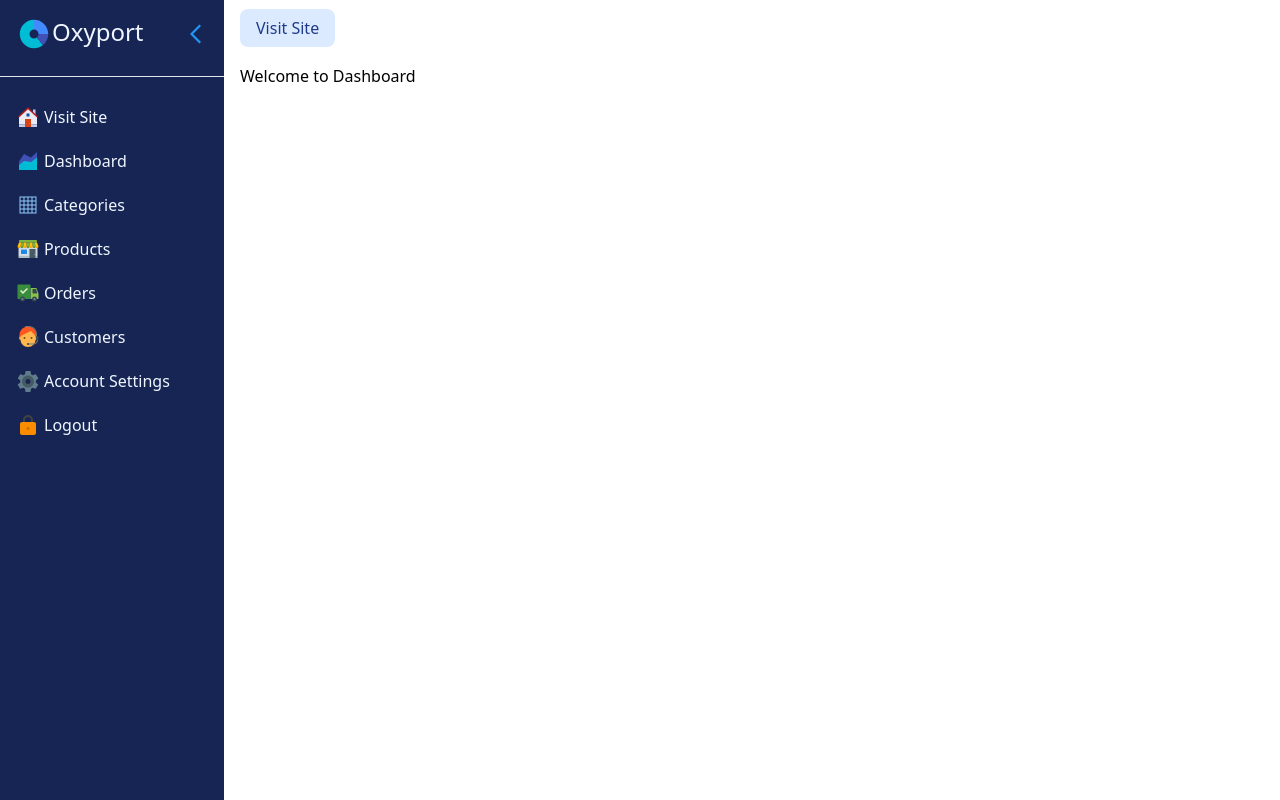
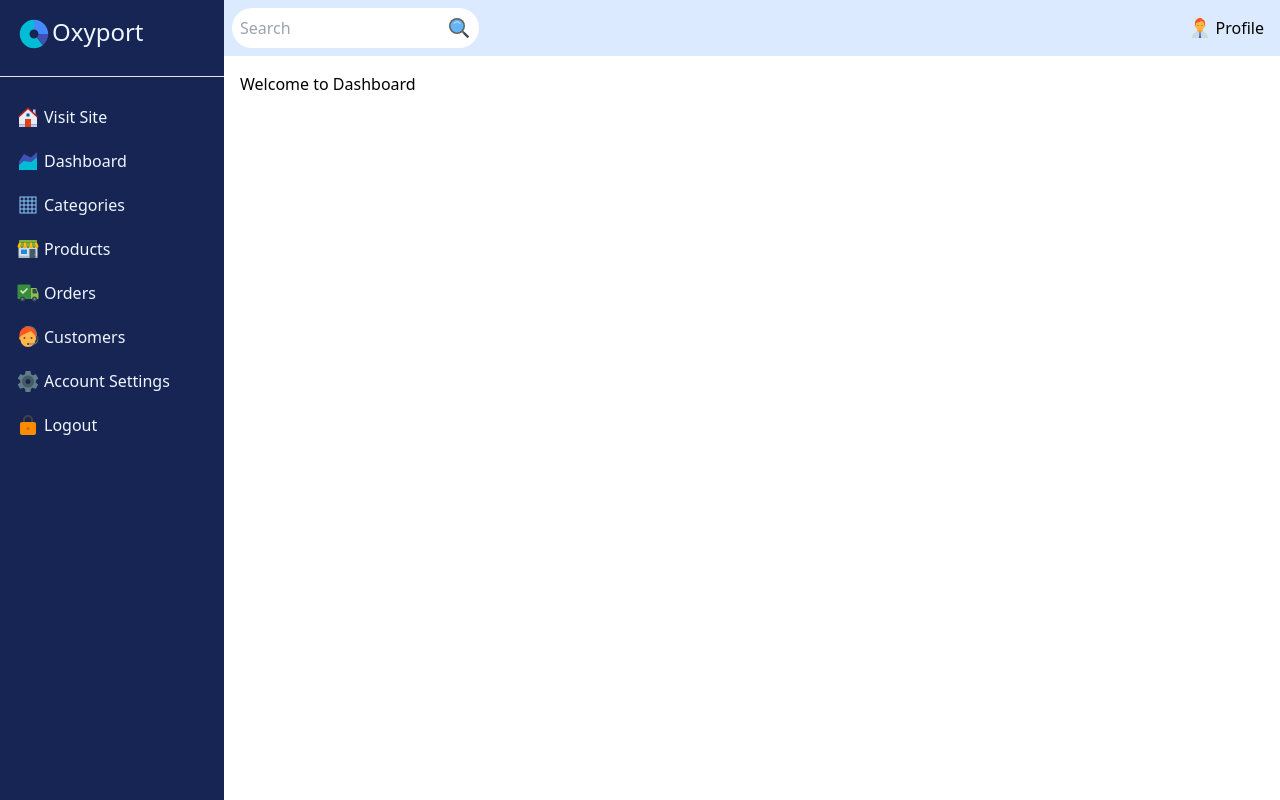
Before and after one commit to DevAbdulAlim/oxyport-next, a Next.js app: page /dashboard in a window 1280 px wide. Built offline with nearby package versions, Linux system fonts and the light colour scheme.

Commit message:
updated dashboard navbar

```diff
--- a/app/dashboard/categories/page.tsx
+++ b/app/dashboard/categories/page.tsx
@@ -0,0 +1,3 @@
+export default function page() {
+  return <div>Category List</div>;
+}
--- /dev/null
+++ b/app/dashboard/components/Navbar.tsx
@@ -0,0 +1,47 @@
+"use client";
+import { useState } from "react";
+import { SideNav } from "./SideNav";
+import Link from "next/link";
+import { FcDoughnutChart, FcSearch, FcManager, FcMenu } from "react-icons/fc";
+
+export default function Navbar() {
+  const [isOpen, setIsOpen] = useState(false);
+
+  const toggleOpen = () => {
+    setIsOpen(!isOpen);
+  };
+
+  return (
+    <>
+      <SideNav isOpen={isOpen} toggleOpen={toggleOpen} />
+
+      <nav className="md:ms-56 bg-blue-100 px-2 flex py-2 justify-between">
+        <button className="md:hidden m-2 text-2xl" onClick={toggleOpen}>
+          <FcMenu />
+        </button>
+
+        <form action="" className="relative flex">
+          <input
+            className="h-full focus:text-blue-950  rounded-full p-2 focus:outline-none focus:ring focus:ring-blue-800"
+            type="text"
+            name="search"
+            placeholder="Search"
+          />
+          <button
+            className="absolute  right-2 text-black top-2 text-2xl"
+            type="submit"
+          >
+            <FcSearch />
+          </button>
+        </form>
+
+        <button className=" m-2 flex">
+          <span className="text-2xl mr-1">
+            <FcManager />
+          </span>
+          Profile
+        </button>
+      </nav>
+    </>
+  );
+}
--- a/app/dashboard/components/SideNav.tsx
+++ b/app/dashboard/components/SideNav.tsx
@@ -14,15 +14,18 @@ import {
   FcLock,
 } from "react-icons/fc";
 
-export default function SideNav() {
-  const [isOpen, setIsOpen] = useState(true);
+type SideNavProps = {
+  isOpen: boolean;
+  toggleOpen: () => void;
+};
 
-  const toggleOpen = () => {
-    setIsOpen(!isOpen);
-  };
-
+export function SideNav({ isOpen, toggleOpen }: SideNavProps) {
   return (
-    <div className="fixed left-0 top-0 h-full w-56 bg-blue-950 text-blue-50">
+    <div
+      className={`fixed left-0 top-0 h-full w-56 bg-blue-950 text-blue-50 ${
+        isOpen ? "shadow-2xl" : "-translate-x-full"
+      } transition-all duration-300 ease-in-out md:-translate-x-0 z-30 md:shadow-none `}
+    >
       <div className="flex p-4 justify-between mb-2">
         <Link href="/dashboard" className="flex text-2xl">
           <span className="text-4xl">
@@ -30,7 +33,11 @@ export default function SideNav() {
           </span>
           Oxyport
         </Link>
-        <button className="text-2xl" type="button" onClick={toggleOpen}>
+        <button
+          className="text-2xl md:hidden"
+          type="button"
+          onClick={toggleOpen}
+        >
           <FcPrevious />
         </button>
       </div>
@@ -39,7 +46,7 @@ export default function SideNav() {
 
       <ul className="p-2">
         <li className="mb-1">
-          <Link className="hover:bg-blue-900 p-2 rounded flex w-full" href="#">
+          <Link className="hover:bg-blue-900 p-2 rounded flex w-full" href="/">
             <span className="text-2xl mr-1">
               <FcHome />
             </span>
@@ -47,7 +54,7 @@ export default function SideNav() {
           </Link>
         </li>
         <li className="mb-1">
-          <Link className="hover:bg-blue-900 p-2 rounded flex w-full" href="#">
+          <Link className="hover:bg-blue-900 p-2 rounded flex w-full" href="">
             <span className="text-2xl mr-1">
               <FcAreaChart />
             </span>
@@ -55,7 +62,10 @@ export default function SideNav() {
           </Link>
         </li>
         <li className="mb-1 hover:bg-blue-900">
-          <Link className="hover:bg-blue-900 p-2 rounded flex w-full" href="#">
+          <Link
+            className="hover:bg-blue-900 p-2 rounded flex w-full"
+            href="categories"
+          >
             <span className="text-2xl mr-1">
               <FcGrid />
             </span>
@@ -63,7 +73,10 @@ export default function SideNav() {
           </Link>
         </li>
         <li className="mb-1 hover:bg-blue-900">
-          <Link className="hover:bg-blue-900 p-2 rounded flex w-full" href="#">
+          <Link
+            className="hover:bg-blue-900 p-2 rounded flex w-full"
+            href="/dashboard/products"
+          >
             <span className="text-2xl mr-1">
               <FcShop />
             </span>
@@ -72,7 +85,7 @@ export default function SideNav() {
         </li>
 
         <li className="mb-1 hover:bg-blue-900">
-          <Link className="hover:bg-blue-900 p-2 rounded flex w-full" href="#">
+          <Link className="hover:bg-blue-900 p-2 rounded flex w-full" href="">
             <span className="text-2xl mr-1">
               <FcShipped />
             </span>
@@ -80,7 +93,7 @@ export default function SideNav() {
           </Link>
         </li>
         <li className="mb-1 hover:bg-blue-900">
-          <Link className="hover:bg-blue-900 p-2 rounded flex w-full" href="#">
+          <Link className="hover:bg-blue-900 p-2 rounded flex w-full" href="">
             <span className="text-2xl mr-1">
               <FcAssistant />
             </span>
--- a/app/dashboard/layout.tsx
+++ b/app/dashboard/layout.tsx
@@ -1,7 +1,7 @@
 import type { Metadata } from "next";
 import Link from "next/link";
 import "../globals.css";
-import SideNav from "./components/SideNav";
+import Navbar from "./components/Navbar";
 
 export const metadata: Metadata = {
   title: "Dashboard",
@@ -17,9 +17,9 @@ export default function RootLayout({
     <html lang="en">
       <body>
         <header>
-          <SideNav />
+          <Navbar />
         </header>
-        <main className="ms-56 p-4">{children}</main>
+        <main className="md:ms-56 p-4">{children}</main>
         <footer></footer>
       </body>
     </html>
--- a/app/dashboard/page.tsx
+++ b/app/dashboard/page.tsx
@@ -5,15 +5,6 @@ export default function page() {
   return (
     <section>
       <div className="container mx-auto">
-        <Link
-          className="bg-blue-100 rounded-lg text-blue-900 hover:bg-blue-200 py-2 px-4"
-          href="/"
-        >
-          Visit Site
-        </Link>
-
-        <br />
-        <br />
         <h1>Welcome to Dashboard</h1>
       </div>
     </section>
--- a/app/dashboard/products/page.tsx
+++ b/app/dashboard/products/page.tsx
@@ -0,0 +1,3 @@
+export default function page() {
+  return <div>Product List</div>;
+}
```
Also changed, not shown: app/dashboard/components/TopNav.tsx (deleted).
